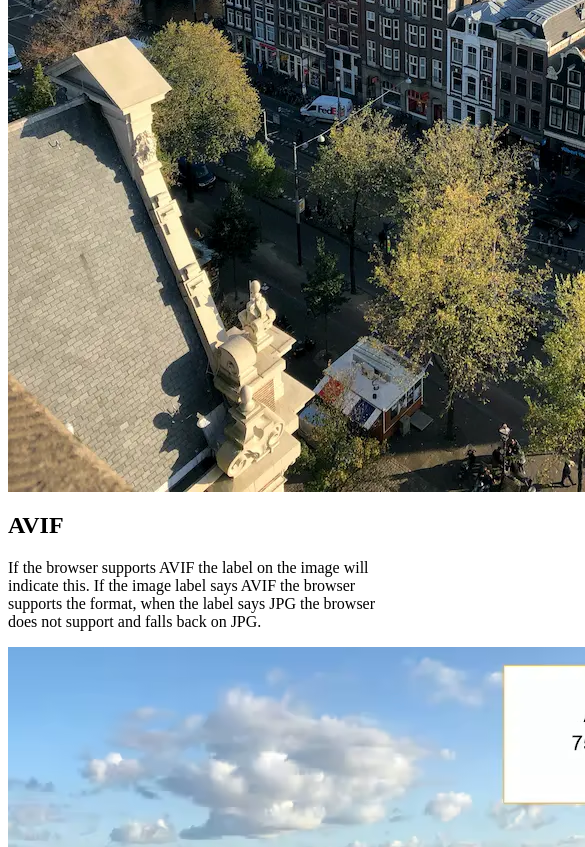
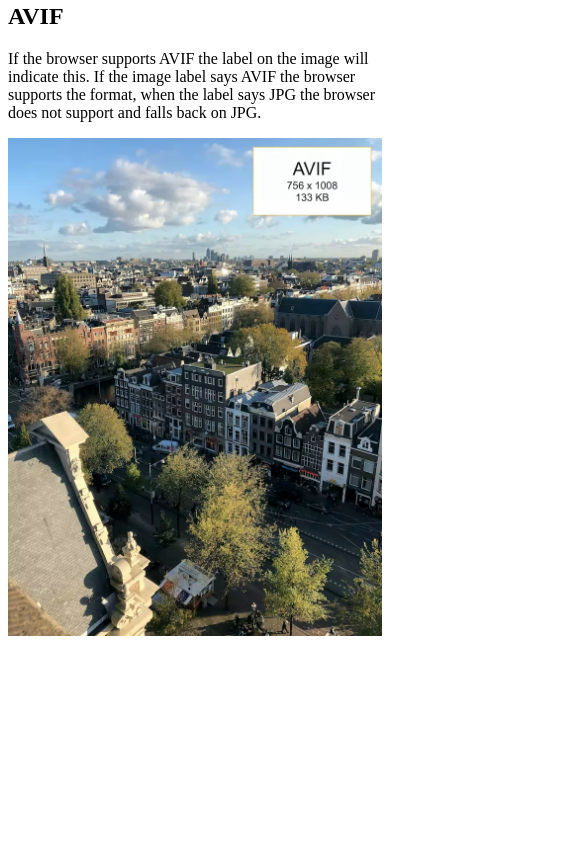
Before and after one commit to rhoeijmakers/demo, a plain HTML site: page index.html in a window 390 px wide. Shown: the part 810-1657 px from the top of the page, 585 px wide, since content can reach past the window. After the commit the page ends 1454 px from the top, so only its background shows below. Drawn offline with Linux system fonts and the light colour scheme.

Commit message:
Basic mobile browser support

```diff
--- a/index.html
+++ b/index.html
@@ -1,4 +1,6 @@
 <html>
+<meta charset="utf-8">
+<meta name="viewport" content="width=device-width, initial-scale=1">
 <title>Browser support check for WebP and AVIF image format - Webdialect</title>
 <meta property="og:site_name" content="Webdialect"/>
 <meta property="og:title" content="Image support browser check — Webdialect"/>
@@ -19,7 +21,7 @@
 <picture>
   <source srcset="Amsterdam-WebP.webp" type="image/webp">
   <source srcset="Amsterdam-JPG.jpg" type="image/jpeg">
-  <img src="Amsterdam-JPG.jpg" alt="Amsterdam">
+  <img src="Amsterdam-JPG.jpg" alt="Amsterdam" style="width:100%">
 </picture>
 
 <h2>AVIF</h2>
@@ -28,7 +30,7 @@
 <picture>
   <source srcset="Amsterdam-AVIF.avif" type="image/avif">
   <source srcset="Amsterdam-JPG.jpg" type="image/jpeg">
-  <img src="Amsterdam-JPG.jpg" alt="Amsterdam">
+  <img src="Amsterdam-JPG.jpg" alt="Amsterdam" style="width:100%">
 </picture>
 
 </body>
```
